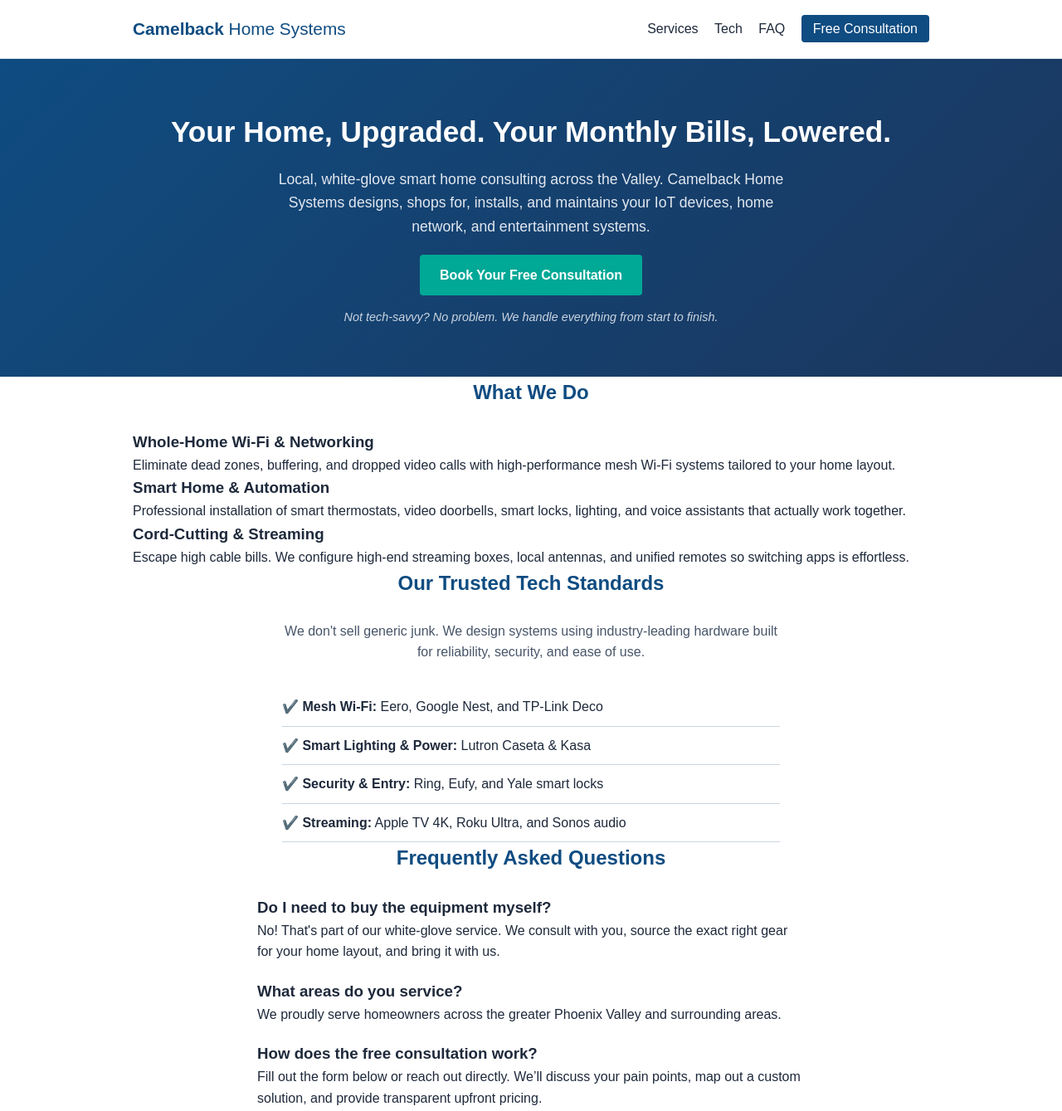
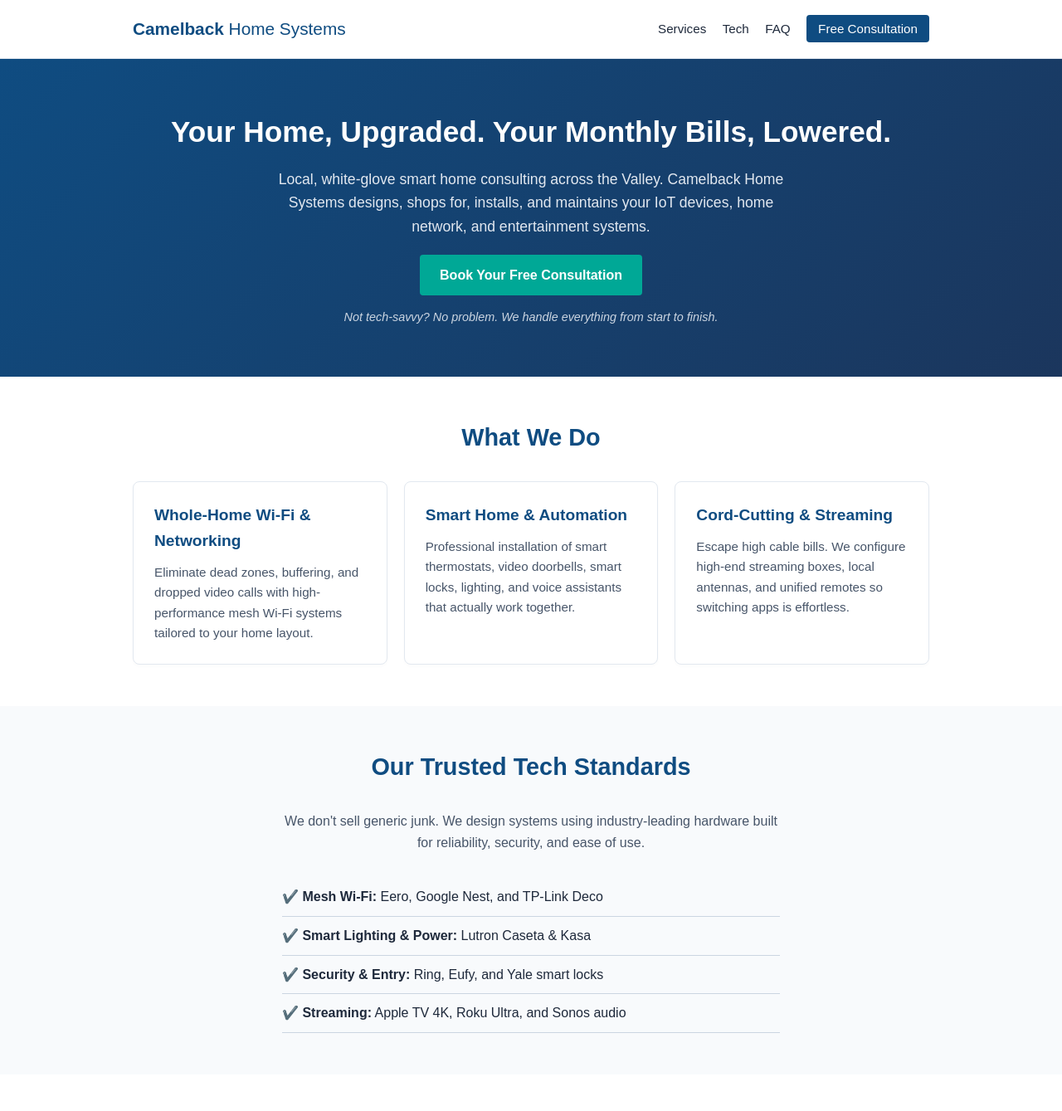
Before and after one commit to Cytraxxx/Camelback-Home-Systems, a plain HTML site: page index.html in a window 1280 px wide. Shown: the top 1339 px of the page at 83% size. Drawn offline with Linux system fonts and the light colour scheme.

Commit message:
Update style.css

```diff
--- a/style.css
+++ b/style.css
@@ -1,15 +1,23 @@
 * { box-sizing: border-box; margin: 0; padding: 0; }
 body { font-family: sans-serif; line-height: 1.6; color: #1e293b; }
 .container { max-width: 1000px; margin: 0 auto; padding: 0 20px; }
-header { background: white; border-bottom: 1px solid #e2e8f0; position: sticky; top: 0; }
+header { background: white; border-bottom: 1px solid #e2e8f0; position: sticky; top: 0; z-index: 100; }
 .nav-container { display: flex; justify-content: space-between; align-items: center; height: 70px; }
 .logo { font-size: 1.3rem; font-weight: 800; color: #0f4c81; }
 .logo span { font-weight: 400; }
-nav a { margin-left: 15px; text-decoration: none; color: #1e293b; font-weight: 500; }
+nav a { margin-left: 15px; text-decoration: none; color: #1e293b; font-weight: 500; font-size: 0.95rem; }
 .btn-nav { background: #0f4c81; color: white !important; padding: 8px 14px; border-radius: 4px; }
 .hero { background: linear-gradient(135deg, #0f4c81 0%, #1b365d 100%); color: white; padding: 60px 20px; text-align: center; }
 .hero h1 { font-size: 2.2rem; margin-bottom: 15px; }
 .hero .subtitle { font-size: 1.1rem; max-width: 650px; margin: 0 auto 20px; color: #e2e8f0; }
 .btn-primary { background: #00a896; color: white; padding: 12px 24px; border-radius: 4px; text-decoration: none; font-weight: bold; display: inline-block; }
 .trust-badge { font-size: 0.9rem; color: #cbd5e1; margin-top: 15px; font-style: italic; }
-h2 { text-align: center; color: #0f4c81; margin-bottom: 25px; }
+.section { padding: 50px 20px; }
+.bg-light { background: #f8fafc; }
+h2 { text-align: center; color: #0f4c81; margin-bottom: 30px; font-size: 1.8rem; }
+.services-grid { display: grid; grid-template-columns: repeat(auto-fit, minmax(280px, 1fr)); gap: 20px; }
+.card { background: white; padding: 25px; border-radius: 8px; border: 1px solid #e2e8f0; box-shadow: 0 2px 4px rgba(0,0,0,0.02); }
+.card h3 { color: #0f4c81; margin-bottom: 10px; font-size: 1.2rem; }
+.card p { color: #475569; font-size: 0.95rem; }
+#faq h3 { color: #1b365d; font-size: 1.1rem; margin-bottom: 5px; }
+#faq p { color: #475569; margin-bottom: 15px; font-size: 0.95rem; }
```
